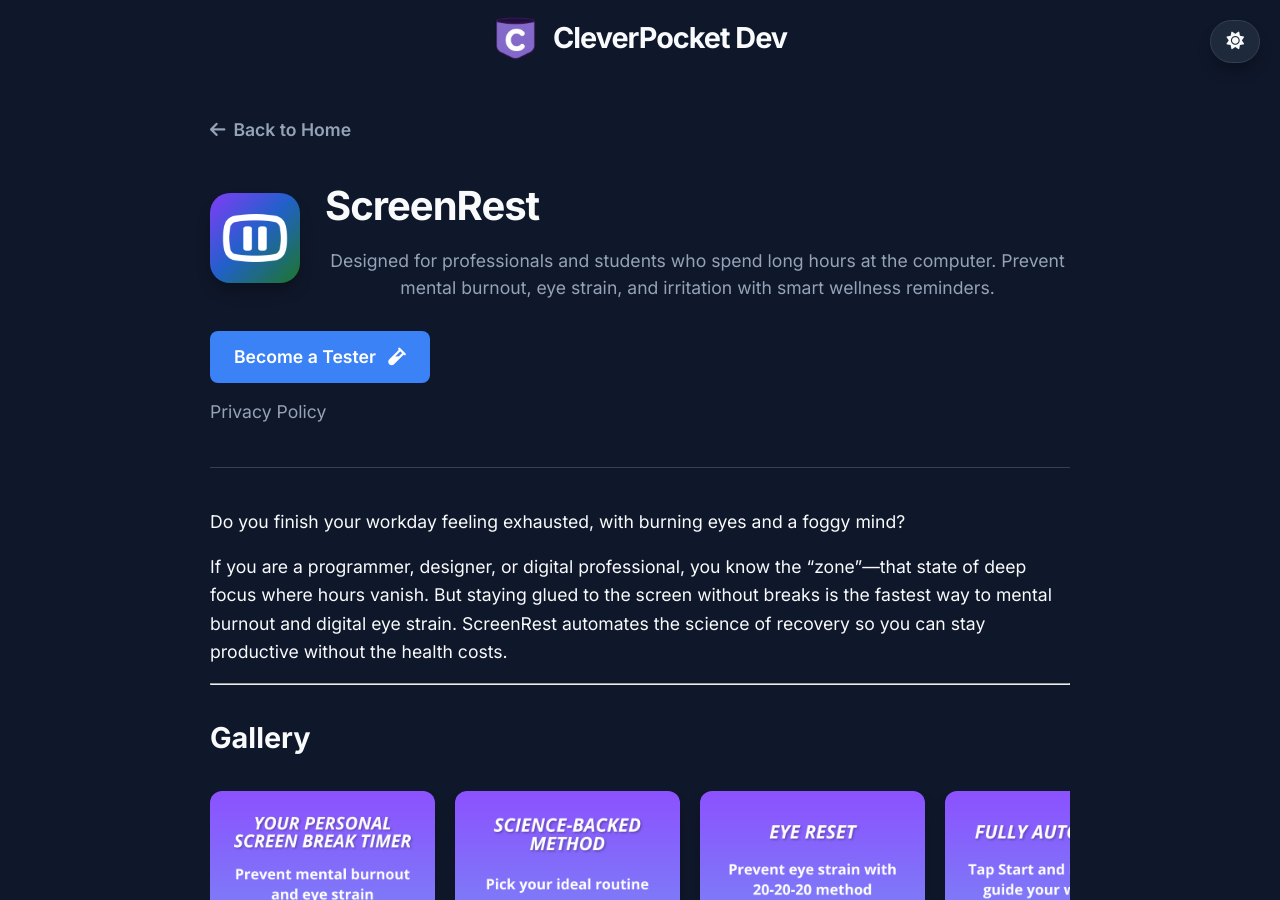
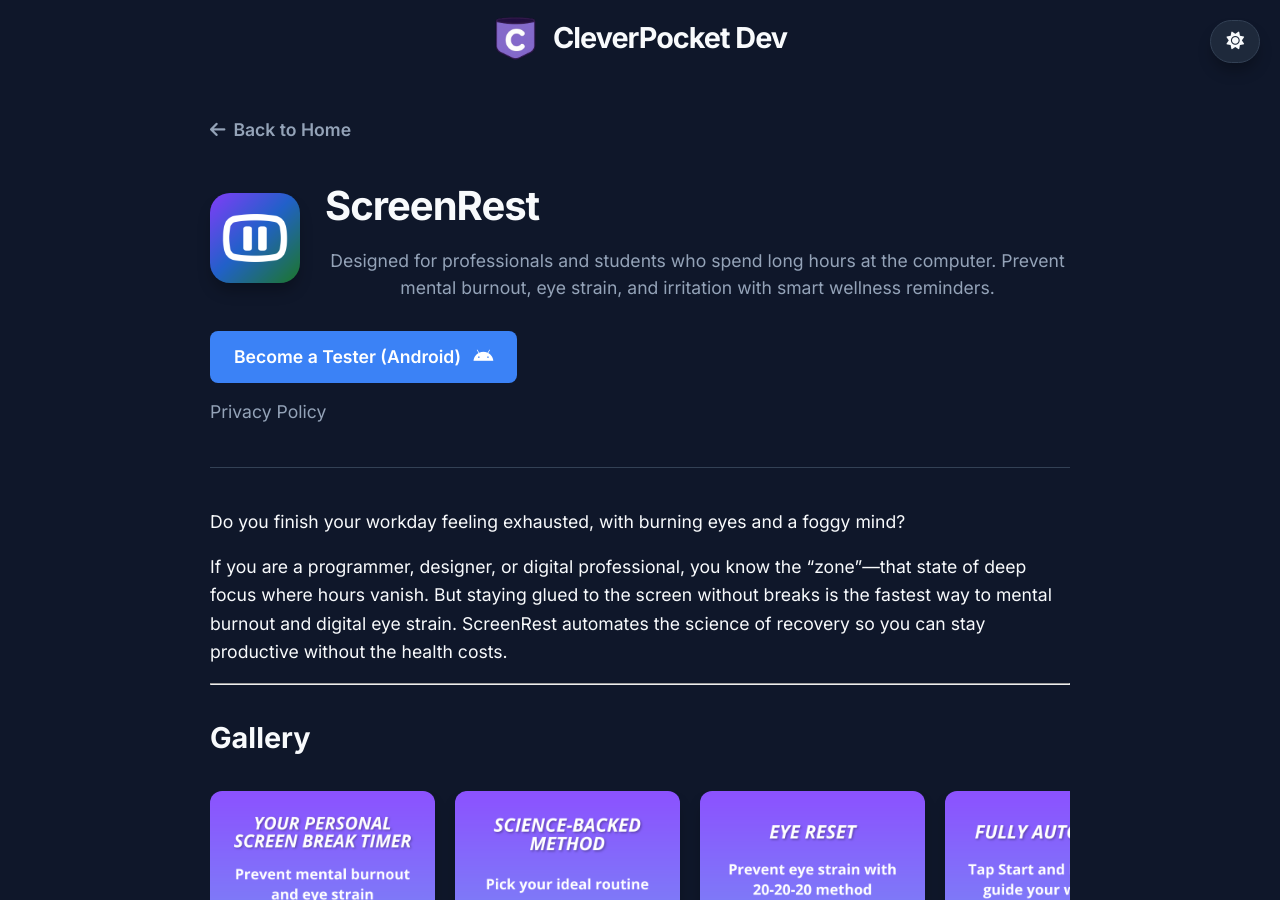
Before and after one commit to digitalcreat0r/sitoweb, a Jekyll site: the page built from _apps/screenrest.md, in a window 1280 px wide and 900 px high. Built offline with Jekyll 4.4.1, drawn with Linux system fonts in a browser that asks for light colours; some of the changed lines change nothing that is shown.

Commit message:
sistemazione pagina screenrest

```diff
--- a/_layouts/app.html
+++ b/_layouts/app.html
@@ -6,6 +6,7 @@
         <i class="fa-solid fa-arrow-left"></i> Back to Home
     </a>
 </div>
+
 <article class="app-page-container">
     <!-- Intestazione dell'App -->
     <header class="app-page-header">
@@ -20,10 +21,13 @@
 
     <!-- Pulsanti e link (Play Store e Privacy Policy) -->
     <div class="app-page-actions">
+        <!-- Placeholder per avviso iOS -->
+        <div id="ios-platform-warning"></div>
+
         {% if page.testing_active %}
         <!-- Bottone per la fase di test -->
         <a href="#beta-testing" class="btn-main">
-            Become a Tester <i class="fa-solid fa-vial"></i>
+            Become a Tester (Android) <i class="fa-brands fa-android"></i>
         </a>
         {% elsif page.play_store_link %}
         <!-- Bottone standard per quando l'app è pubblica -->
@@ -31,6 +35,7 @@
             Get it on Play Store <i class="fa-brands fa-google-play"></i>
         </a>
         {% endif %}
+
         {% if page.privacy_policy %}
         <div class="policy-link-wrapper">
             <a href="{{ page.privacy_policy | relative_url }}">Privacy Policy</a>
@@ -51,7 +56,6 @@
         <h2><i class="fa-solid fa-vial"></i> Become a Beta&nbsp;Tester</h2>
         <div class="tester-box">
             <p>Google requires a group of at least <strong>12&nbsp;testers</strong> to be active for <strong>14&nbsp;consecutive&nbsp;days</strong> before an app can be released.<br><strong>Note:</strong> The 14-day countdown starts only once the full group is active. If you join early, you may need to keep the app installed for a longer period until the goal is reached.</p>
-
             <div class="reward-badge">
                 <div class="reward-header">
                     <i class="fa-solid fa-gift"></i>
@@ -59,12 +63,10 @@
                 </div>
                 <p>As a thank you, testers who complete the full testing phase will receive <strong>lifetime&nbsp;free&nbsp;access</strong> to the app, provided it is successfully published. Participation is voluntary and can be discontinued at any time; however, leaving the program before the completion of the requirements will result in the loss of reward eligibility.</p>
             </div>
-
             <p class="tester-note">
                 <i class="fa-solid fa-lightbulb"></i>
                 <em><strong>Note:</strong> Is recommend joining the test only if you find the app truly useful. The best feedback comes from users who would naturally use the app in their daily routine.</em>
             </p>
-
             <div class="step-list">
                 <div class="step-item">
                     <div class="step-number">1</div>
@@ -73,7 +75,6 @@
                         <p>To access the private beta, you must join this <a href="{{ page.google_group_url }}" target="_blank">Google&nbsp;Group</a> with your Play&nbsp;Store&nbsp;email.</p>
                     </div>
                 </div>
-
                 <div class="step-item">
                     <div class="step-number">2</div>
                     <div class="step-content">
@@ -81,7 +82,6 @@
                         <p>Click the <a href="{{ page.opt_in_url }}" target="_blank">Join on Web link</a> to officially register as a tester for the app.</p>
                     </div>
                 </div>
-
                 <div class="step-item">
                     <div class="step-number">3</div>
                     <div class="step-content">
@@ -89,7 +89,6 @@
                         <p>Download the app from the <a href="{{ page.play_store_link }}" target="_blank">Play&nbsp;Store</a> and keep it installed for at least 14 days.</p>
                     </div>
                 </div>
-
                 <div class="step-item">
                     <div class="step-number">4</div>
                     <div class="step-content">
@@ -102,3 +101,20 @@
     </section>
     {% endif %}
 </article>
+
+<script>
+    document.addEventListener("DOMContentLoaded", function() {
+        const isIOS = /iPad|iPhone|iPod/.test(navigator.userAgent) && !window.MSStream;
+        const warningContainer = document.getElementById('ios-platform-warning');
+
+        if (isIOS && warningContainer) {
+            const warningBox = document.createElement('div');
+            warningBox.style.cssText = "background: #fff3cd; color: #856404; padding: 15px; border-radius: 8px; margin-bottom: 20px; border: 1px solid #ffeeba; display: flex; align-items: center; gap: 10px; font-size: 0.95rem;";
+            warningBox.innerHTML = `
+                <i class="fa-solid fa-circle-exclamation"></i>
+                <span><strong>Platform Note:</strong> This application is for <strong>Android</strong> only. You cannot participate in the testing program from an iOS device.</span>
+            `;
+            warningContainer.appendChild(warningBox);
+        }
+    });
+</script>
```
